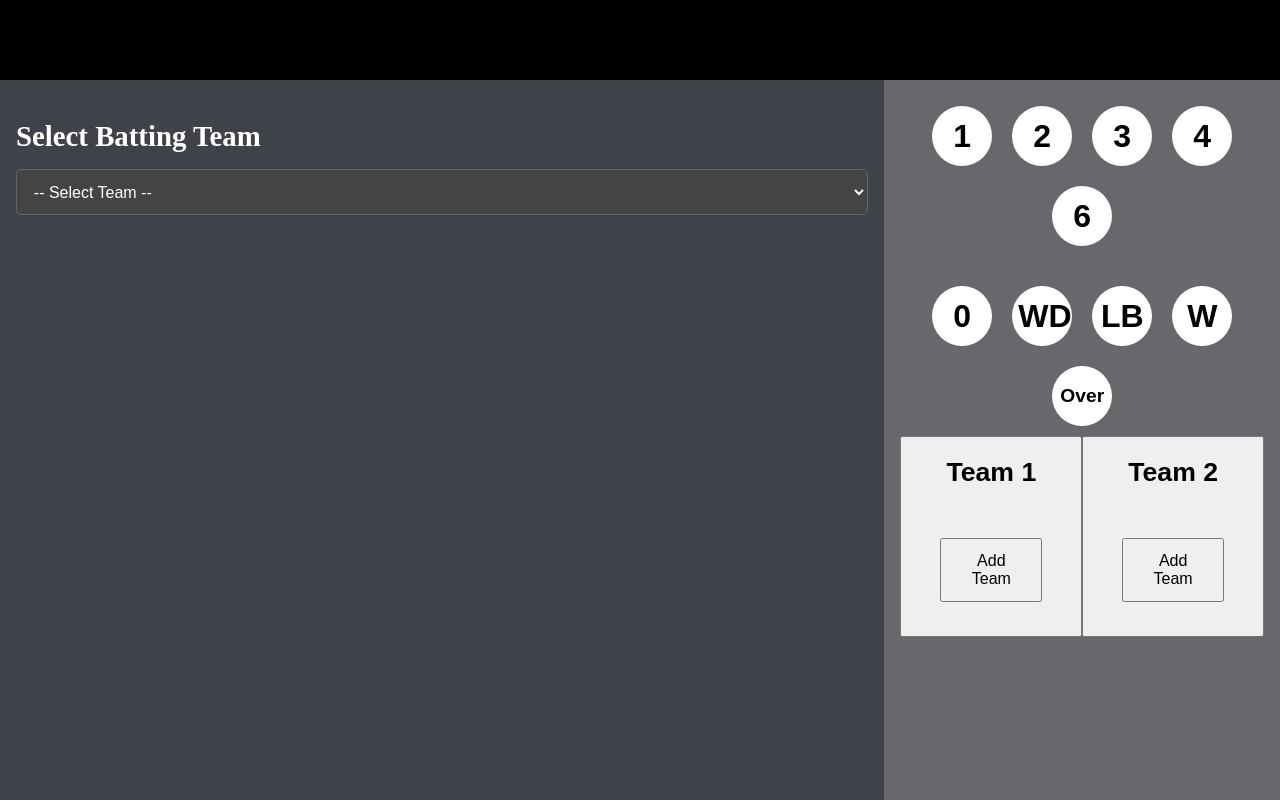
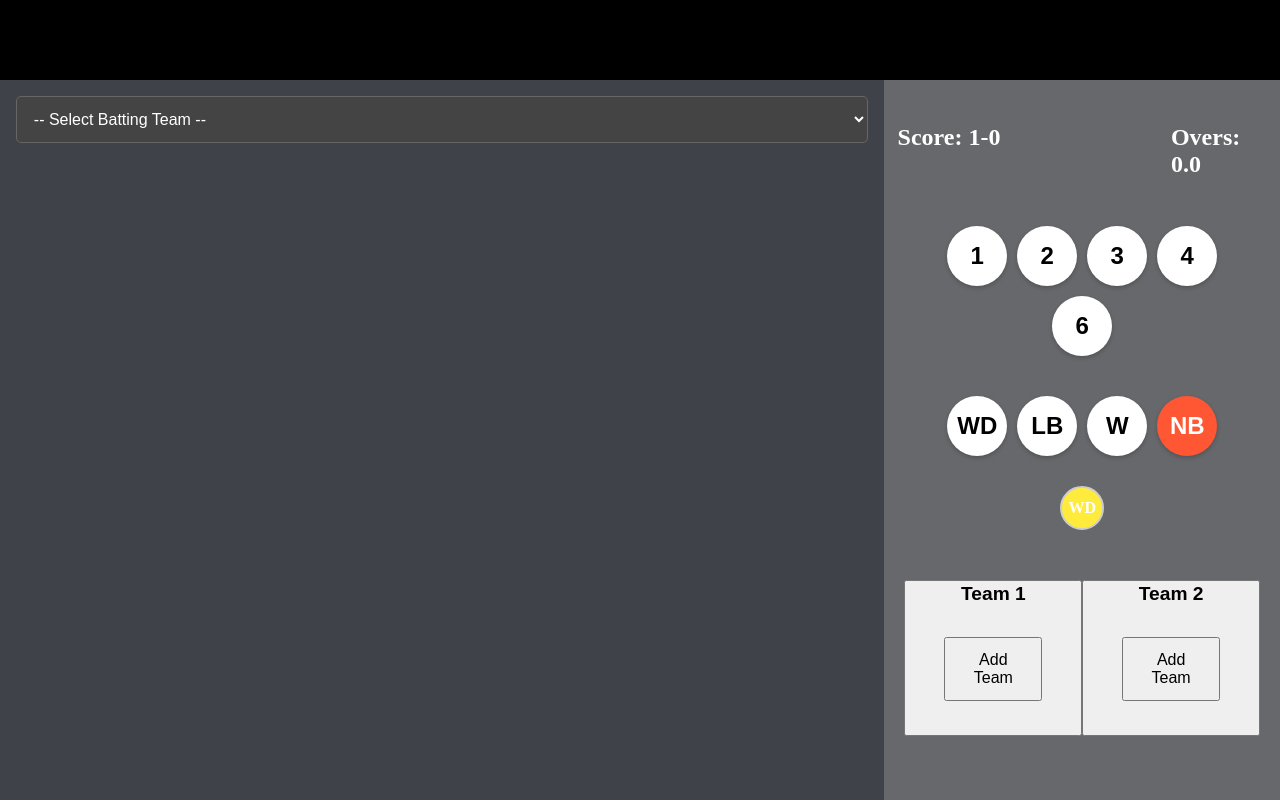
Before and after one commit to VISHNU7KASIREDDY/cricket-score-tracker, a React (Vite) app: page / in a window 1280 px wide. Both pictures are taken after a click on the button "WD". Built offline with nearby package versions, Linux system fonts and the light colour scheme.

Commit message:
Added functions for buttons

```diff
--- a/src/Core.jsx
+++ b/src/Core.jsx
@@ -1,6 +1,7 @@
 import React, { useState, useEffect } from 'react';
 import './all.css';
 import './core.css';
+
 function Core() {
   const [battingTeamKey, setBattingTeamKey] = useState('');
   const [bowlingTeamKey, setBowlingTeamKey] = useState('');
@@ -8,9 +9,9 @@ function Core() {
   const [bowlingPlayers, setBowlingPlayers] = useState([]);
   const [selectedBatters, setSelectedBatters] = useState(['', '']);
   const [selectedBowler, setSelectedBowler] = useState('');
-
   const [playerStats, setPlayerStats] = useState({});
   const [bowlerStats, setBowlerStats] = useState({});
+  const [availableBatters, setAvailableBatters] = useState([]); // New for Add Batter dropdown
 
   useEffect(() => {
     if (battingTeamKey) {
@@ -22,6 +23,7 @@ function Core() {
       setBowlingTeamKey(battingTeamKey === 'team1Data' ? 'team2Data' : 'team1Data');
       setBattingPlayers(battingTeam?.players || []);
       setBowlingPlayers(bowlingTeam?.players || []);
+      setAvailableBatters(battingTeam?.players || []); // Initialize available batters
     }
   }, [battingTeamKey]);
 
@@ -32,13 +34,15 @@ function Core() {
 
     setPlayerStats((prev) => ({
       ...prev,
-      [value]: {
+      [value]: prev[value] || {
         ballsFaced: 0,
         score: 0,
         fours: 0,
         sixes: 0,
       },
     }));
+
+    setAvailableBatters((prev) => prev.filter((p) => p !== value));
   };
 
   const handleBowlerChange = (value) => {
@@ -51,20 +55,45 @@ function Core() {
     });
   };
 
+  const handleBatterOut = (index, newBatter) => {
+    const updatedBatters = [...selectedBatters];
+    updatedBatters[index] = newBatter;
+    setSelectedBatters(updatedBatters);
+
+    setPlayerStats((prev) => ({
+      ...prev,
+      [newBatter]: prev[newBatter] || {
+        ballsFaced: 0,
+        score: 0,
+        fours: 0,
+        sixes: 0,
+      },
+    }));
+
+    setAvailableBatters((prev) => prev.filter((p) => p !== newBatter));
+  };
+
   return (
     <div className="core-container">
-      <h2>Select Batting Team</h2>
+      {!battingTeamKey && (
         <select
           value={battingTeamKey}
           onChange={(e) => setBattingTeamKey(e.target.value)}
         >
-        <option value="">-- Select Team --</option>
+          <option value="">-- Select Batting Team --</option>
           <option value="team1Data">Team 1</option>
           <option value="team2Data">Team 2</option>
         </select>
+      )}
 
       {battingTeamKey && (
         <>
+        <div style={{display:'flex',gap:'300px'}}>
+            <h2>Batting Team: {battingTeamKey === 'team1Data' ? 'Team 1' : 'Team 2'}</h2>
+            <h2>Bowling Team: {battingTeamKey === 'team1Data' ? 'Team 2' : 'Team 1'}</h2>
+        </div>
+
+
           <h3>Batters</h3>
           <div className="dropdowns">
             {[0, 1].map((i) => (
@@ -74,8 +103,15 @@ function Core() {
                 onChange={(e) => handleBatterChange(i, e.target.value)}
               >
                 <option value="">-- Select Batter {i + 1} --</option>
-                {battingPlayers.map((player, idx) => (
-                  <option key={idx} value={player}>{player}</option>
+                {battingPlayers
+                  .filter(
+                    (player) =>
+                      !selectedBatters.includes(player) || selectedBatters[i] === player
+                  )
+                  .map((player, idx) => (
+                    <option key={idx} value={player}>
+                      {player}
+                    </option>
                   ))}
               </select>
             ))}
@@ -89,6 +125,7 @@ function Core() {
                 <th>Score</th>
                 <th>4s</th>
                 <th>6s</th>
+                <th>Action</th>
               </tr>
             </thead>
             <tbody>
@@ -100,6 +137,20 @@ function Core() {
                     <td>{playerStats[player]?.score || 0}</td>
                     <td>{playerStats[player]?.fours || 0}</td>
                     <td>{playerStats[player]?.sixes || 0}</td>
+                    <td>
+                      {availableBatters.length > 0 && (
+                        <select
+                          onChange={(e) => handleBatterOut(idx, e.target.value)}
+                        >
+                          <option value="">New Batter</option>
+                          {availableBatters.map((batter, index) => (
+                            <option key={index} value={batter}>
+                              {batter}
+                            </option>
+                          ))}
+                        </select>
+                      )}
+                    </td>
                   </tr>
                 )
               )}
@@ -113,7 +164,9 @@ function Core() {
           >
             <option value="">-- Select Bowler --</option>
             {bowlingPlayers.map((player, idx) => (
-              <option key={idx} value={player}>{player}</option>
+              <option key={idx} value={player}>
+                {player}
+              </option>
             ))}
           </select>
 
--- a/src/Navbar.jsx
+++ b/src/Navbar.jsx
@@ -2,7 +2,9 @@ import React from 'react'
 import './all.css'
 function Navbar (){
   return (
-    <div className='navbar'></div>
+    <div className='navbar'>
+
+    </div>
   )
 }
 
--- a/src/Tools.jsx
+++ b/src/Tools.jsx
@@ -1,39 +1,104 @@
-import React from 'react'
+import React, { useState } from 'react'
 import './all.css'
 import Team1 from './Team1'
 import Team2 from './Team2'
 
 function Tools() {
+  const [score, setScore] = useState(0);
+  const [wickets, setWickets] = useState(0);
+  const [overs, setOvers] = useState(0);
+  const [ballsInCurrentOver, setBallsInCurrentOver] = useState(0); // balls from 0 to 5
+  const [recentScores, setRecentScores] = useState([]);
+
+  const updateValidBall = () => {
+    if (ballsInCurrentOver < 5) {
+      setBallsInCurrentOver(prev => prev + 1);
+    } else {
+      setOvers(prev => prev + 1);
+      setBallsInCurrentOver(0); // reset balls after 6 valid balls
+    }
+  };
+
+  const handleScore = (runs) => {
+    setScore(prev => prev + runs);
+    setRecentScores(prev => [...prev, runs]);
+    updateValidBall();
+  };
+
+  const handleSpecial = (type) => {
+    setScore(prev => prev + 1);
+    setRecentScores(prev => [...prev, type]);
+    // Wide (WD), No Ball (NB) → Do not update valid ball
+    // Leg Bye (LB) → Update valid ball
+    if (type === 'LB') {
+      updateValidBall();
+    }
+  };
+
+  const handleWicket = () => {
+    setWickets(prev => prev + 1);
+    setRecentScores(prev => [...prev, 'W']);
+    updateValidBall();
+  };
+
+  const handleNoBall = () => {
+    setScore(prev => prev + 1);
+    setRecentScores(prev => [...prev, 'NB']);
+    // No Ball → no valid ball increment
+  };
+
   return (
-    <div className='tools'>
-      <div className='icons' >
-        <div className='counter-buttons'>
-          <button className='round'>1</button>
-          <button className='round'>2</button>
-          <button className='round'>3</button>
-          <button className='round'>4</button>
-          <button className='round'>6</button>
+    <div className="tools">
+      {/* Scoreboard */}
+      <div className="score-board">
+        <div className="score">
+          <h3>Score: {score}-{wickets}</h3>
         </div>
-        <div className='special-buttons'>
-          <button className='round'>0</button>
-          <button className='round'>WD</button>
-          <button className='round'>LB</button>
-          <button className='round'>W</button>
-          <button className='round over'>Over</button>
+        <div className="overs">
+          <h3>Overs: {overs}.{ballsInCurrentOver}</h3>
         </div>
       </div>
-      <div className='team'>
-        <button className='add-team'>
+
+      {/* Buttons */}
+      <div className="icons">
+        <div className="counter-buttons">
+          {[1, 2, 3, 4, 6].map((run) => (
+            <button key={run} className="round" onClick={() => handleScore(run)}>
+              {run}
+            </button>
+          ))}
+        </div>
+
+        <div className="special-buttons">
+          <button className="round" onClick={() => handleSpecial('WD')}>WD</button>
+          <button className="round" onClick={() => handleSpecial('LB')}>LB</button>
+          <button className="round" onClick={handleWicket}>W</button>
+          <button className="round nb" onClick={handleNoBall}>NB</button>
+        </div>
+      </div>
+
+      {/* Circles for recent scores */}
+      <div className="recent-scores">
+        {recentScores.slice(-6).map((item, idx) => (
+          <div key={idx} className={`score-circle ${item === 'WD' || item === 'NB' || item === 'LB' ? 'special' : ''}`}>
+            <span>{item}</span>
+          </div>
+        ))}
+      </div>
+
+      {/* Teams */}
+      <div className="team">
+        <button className="add-team">
           <h1>Team 1</h1>
-          <Team1/>
+          <Team1 />
         </button>
-        <button className='add-team'>
-        <h1>Team 2</h1>
-          <Team2/>
+        <button className="add-team">
+          <h1>Team 2</h1>
+          <Team2 />
         </button>
       </div>
     </div>
   )
 }
 
-export default Tools
+export default Tools;
--- a/src/all.css
+++ b/src/all.css
@@ -22,6 +22,16 @@
   z-index: 10;
 }
 
+.nav1 {
+  flex: 1;
+}
+
+.nav2 {
+  display: flex;
+  flex: 4;
+  gap: 10px;
+}
+
 /* Main scrollable body content below navbar */
 .body {
   display: flex;
@@ -36,8 +46,8 @@
   flex: 2;
   background-color: #404249;
   padding: 1rem;
-  overflow-y: auto; /* Enables scrolling within .core */
-  height: 100%;      /* Fills parent's height */
+  overflow-y: auto;
+  height: 100%;
 }
 
 /* Sidebar tools panel */
@@ -45,14 +55,16 @@
   flex: 1;
   background-color: #66686b;
   color: white;
-  padding: 1rem;
+  padding: 20px;
   display: flex;
   flex-direction: column;
   align-items: center;
   overflow-y: auto;
 }
+
 .team {
   display: flex;
+  margin-top: 30px;
 }
 
 /* Buttons and layout elements */
@@ -60,13 +72,14 @@
   display: flex;
   flex-direction: column;
   gap: 20px;
+  margin-top: 20px;
 }
 
 .counter-buttons,
 .special-buttons {
   display: flex;
   flex-wrap: wrap;
-  gap: 20px;
+  gap: 10px;
   justify-content: center;
   padding: 10px;
 }
@@ -74,29 +87,43 @@
 .round {
   width: 60px;
   height: 60px;
-  font-size: xx-large;
+  font-size: 1.5rem;
   border-radius: 50%;
   border: none;
-  background-color: white;
-  color: black;
+  background-color: #ffffff;
+  color: #000000;
   font-weight: bold;
   cursor: pointer;
-  transition: background-color 0.2s ease;
+  transition: all 0.2s ease;
+  display: flex;
+  align-items: center;
+  justify-content: center;
+  box-shadow: 0 2px 4px rgba(0, 0, 0, 0.2);
 }
 
 .round:hover {
   background-color: #388e3c;
+  color: #ffffff;
+  transform: scale(1.05);
 }
 
-.over {
-  font-size: larger;
+.round.nb {
+  background-color: #FF5733;
+  color: #ffffff;
 }
+
+.round.over {
+  background-color: #4CAF50;
+  color: #ffffff;
+}
+
 select {
   padding: 0.5rem;
   font-size: 1rem;
   margin-bottom: 1rem;
-  width: 200px; /* Adjust width if needed */
+  width: 200px;
 }
+
 table {
   width: 100%;
   border-collapse: collapse;
@@ -123,3 +150,47 @@ input[type="text"] {
 h3 {
   margin-top: 1rem;
 }
+
+.add-team h1 {
+  font-size: 1.2rem;
+  margin: 0;
+}
+
+.score-board {
+  display: flex;
+  justify-content: space-between;
+  margin-bottom: 10px;
+}
+
+.score {
+  width: 300px;
+  font-size: 24px;
+  font-weight: bold;
+}
+
+.overs {
+  font-size: 24px;
+  font-weight: bold;
+}
+
+.recent-scores {
+  display: flex;
+  gap: 10px;
+  margin: 20px 0;
+}
+
+.score-circle {
+  width: 40px;
+  height: 40px;
+  background: #e0e0e0;
+  border-radius: 50%;
+  display: flex;
+  align-items: center;
+  justify-content: center;
+  font-weight: bold;
+  border: 2px solid #ccc;
+}
+
+.score-circle.special {
+  background: #FFEB3B;
+}
```
Lines whose indentation alone changed are shown as unchanged.
